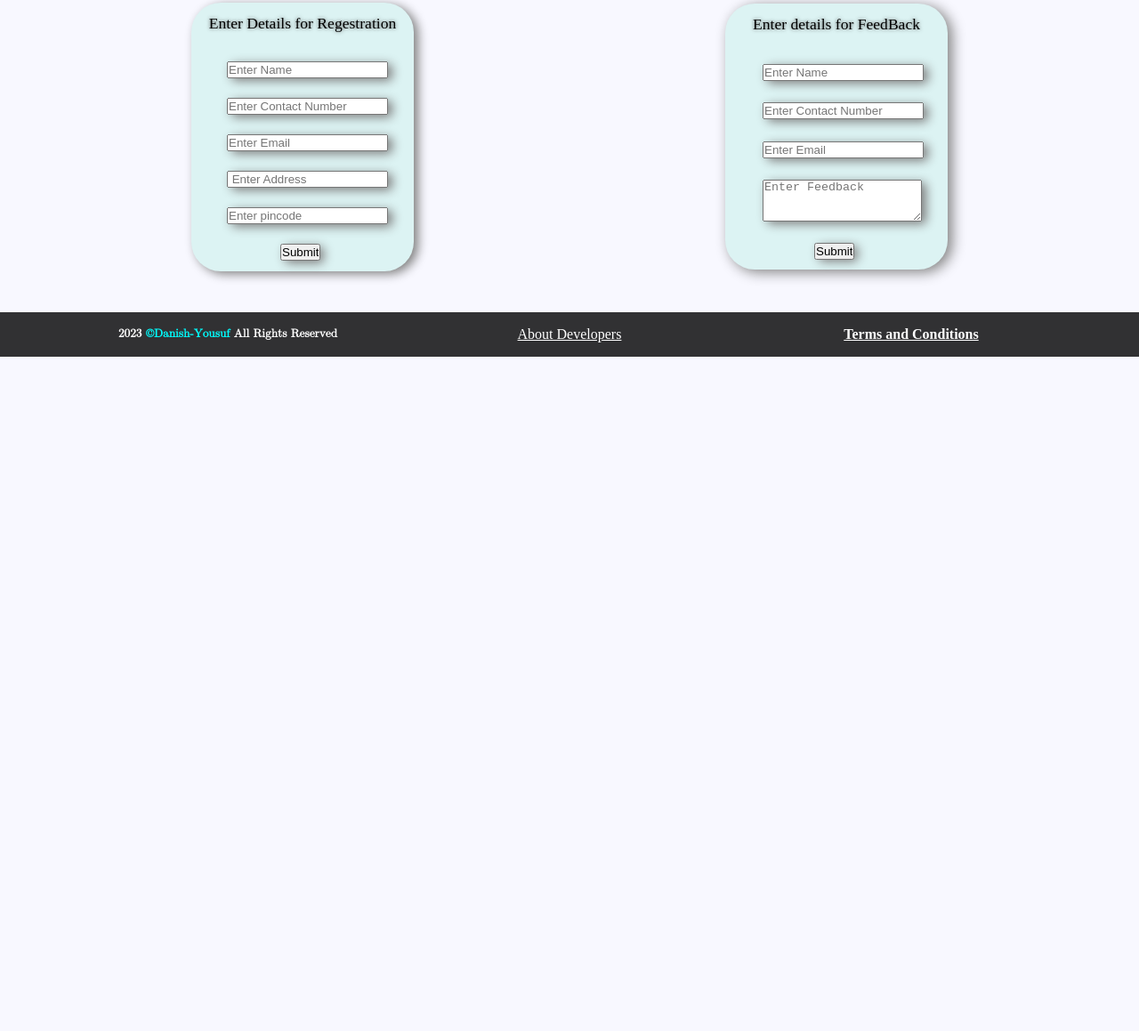
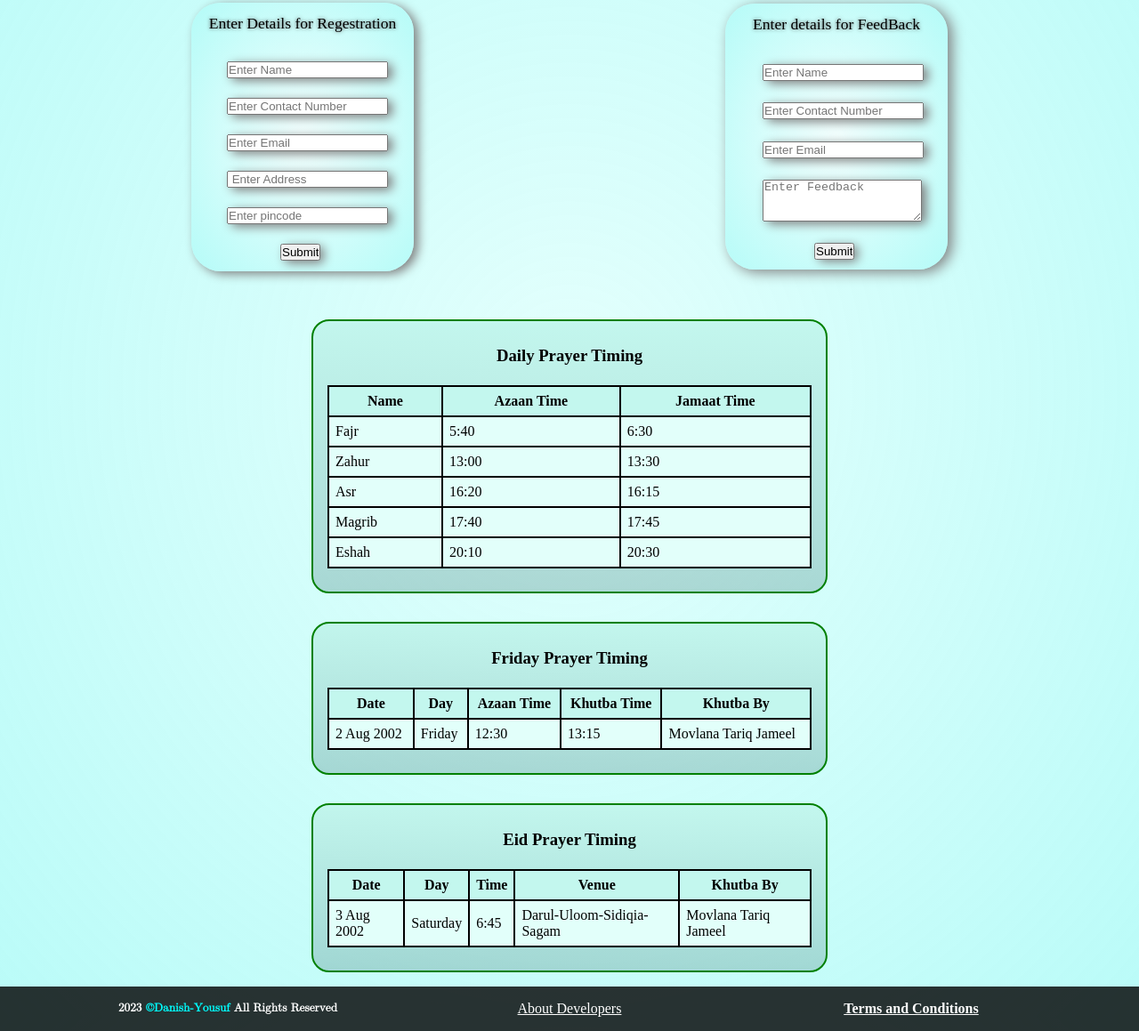
Before and after one commit to Danishyousuf19/DUSK, a plain HTML site: page index.html in a window 1280 px wide. Shown: the part 269-1428 px from the top of the page at 89% size. Before the commit the page ends 800 px from the top, so only its background shows below. Drawn offline with Linux system fonts and the light colour scheme.

Commit message:
Add files via upload

```diff
--- a/index.html
+++ b/index.html
@@ -26,7 +26,7 @@
             <li class="items"> <a href="#page1">Home</a></li>
             <li class="items"> <a href="#">Events</a></li>
             <li class="items"> <a href="#">Education</a></li>
-            <li class="items"> <a href="#">Timetable</a></li>
+            <li class="items"> <a href="#page2">Timetable</a></li>
             <li class="items"> <a href="#">Contact</a></li>
 
             <li class="items">
@@ -65,11 +65,94 @@
             </div>
         </form>
     </section>
+    <section id="page2">
+        <div class="cont">
+
+
+            <div class="boxp2" id="daily">
+                <h3 id="fpt">Daily Prayer Timing</h3>
+                <table>
+                    <tr>
+                        <th>Name</th>
+                        <th>Azaan Time</th>
+                        <th>Jamaat Time</th>
+                    </tr>
+                    <tr>
+                        <td>Fajr</td>
+                        <td>5:40</td>
+                        <td>6:30</td>
+                    </tr>
+                    <tr>
+                        <td>Zahur</td>
+                        <td>13:00</td>
+                        <td>13:30</td>
+                    </tr>
+                    <tr>
+                        <td>Asr</td>
+                        <td>16:20</td>
+                        <td>16:15</td>
+                    </tr>
+                    <tr>
+                        <td>Magrib</td>
+                        <td>17:40</td>
+                        <td>17:45</td>
+                    </tr>
+                    <tr>
+                        <td>Eshah</td>
+                        <td>20:10</td>
+                        <td>20:30</td>
+                    </tr>
+                </table>
+            </div>
+            <div class="boxp2" id="friday">
+                <h3 id="fpt">Friday Prayer Timing</h3>
+
+                <table id="ft">
+
+                    <tr>
+                        <th>Date</th>
+                        <th>Day</th>
+                        <th>Azaan Time</th>
+                        <th> Khutba Time</th>
+                        <th> Khutba By</th>
+                    </tr>
+                    <tr>
+                        <td>2 Aug 2002</td>
+                        <td>Friday</td>
+                        <td>12:30</td>
+                        <td>13:15</td>
+                        <td>Movlana Tariq Jameel</td>
+                    </tr>
+
+                </table>
+            </div>
+            <div class="boxp2" id="eid">
+                <h3 id="fpt">Eid Prayer Timing</h3>
+                <table>
+                    <tr>
+                        <th>Date</th>
+                        <th>Day</th>
+                        <th>Time</th>
+                        <th>Venue</th>
+                        <th>Khutba By</th>
+                    </tr>
+                    <tr>
+                        <td>3 Aug 2002</td>
+                        <td>Saturday</td>
+                        <td>6:45</td>
+                        <td>Darul-Uloom-Sidiqia-Sagam</td>
+                        <td>Movlana Tariq Jameel</td>
+                    </tr>
+                </table>
+
+            </div>
+        </div>
+    </section>
     <footer>
         <h5 id="cr"> 2023 <a href="https://github.com/Danishyousuf19" target="_blank"
                 style="text-decoration: none; color: aqua;">
                 &copy;Danish-Yousuf </a> All Rights Reserved</h5>
-        <a id ="about" href="aboutus.html">About Developers</a>
+        <a id="about" href="aboutus.html">About Developers</a>
 
         <h6 id="tac"><a href="#">Terms and Conditions</a></h6>
     </footer>
--- a/miniminitab.css
+++ b/miniminitab.css
@@ -2,14 +2,14 @@
     display: block;
     margin: 20px auto;
     width: 19rem;
-    background-color: rgb(220, 243,243);
+    background-color: rgb(220, 243, 243);
 }
 
 .enquiry {
     display: block;
     margin: 23px auto;
     width: 19rem;
-    background-color: rgb(220, 243,243);
+    background-color: rgb(220, 243, 243);
 }
 
 #tarea {
@@ -79,36 +79,42 @@
     font-size: 11px;
 }
 
-h5{
+h5 {
     font-size: 10px;
     /* width: 70px; */
 }
 
-.it{
+.it {
     display: block;
     margin: auto;
     /* width: auto; */
 
 }
 
-#reg{
+#reg {
     margin: 9px;
     font-size: 1.1rem;
     text-shadow: 0px 0px 4px rgb(78, 78, 78);
 }
 
-#fed{
+#fed {
     margin: 9px;
     font-size: 1.1rem;
     text-shadow: 0px 0px 4px rgb(78, 78, 78);
 }
-.form-box{
+
+.form-box {
     flex-direction: column;
     margin: 15px 0px;
 }
-.tbw{
+
+.tbw {
     width: 15em;
-    }
-    footer{
-        grid-gap: 20px;
-    }
+}
+
+footer {
+    grid-gap: 20px;
+}
+.boxp2{
+    width: 23rem;
+}
--- a/phone.css
+++ b/phone.css
@@ -113,3 +113,14 @@ footer{
     font-size: 12px;
 
 }
+.boxp2{
+    width: 15rem;
+    padding: 16px 7px;
+    margin: 11px 4px;
+
+    background: linear-gradient(1deg, #79a29f94, #bef6ec);
+}
+td,th{
+   padding: 7px 2px;
+   font-size: 12px;
+}
--- a/style.css
+++ b/style.css
@@ -126,8 +126,7 @@ html {
 
 }
 #body{
-    background-color: ghostwhite;
-}
+       background: radial-gradient(#d3fffb9e,#affbf7de);}
 
 #page1 p {
     padding: 10px;
@@ -213,7 +212,7 @@ margin: 20px 0px;
     margin: 0px 175px;
     width: 250px;
     border-radius: 33px;
-    background-color: rgb(220, 243,243);
+   background: radial-gradient(#feffffbd,#affbf7d4);
     margin-bottom: 22px;
 }
 
@@ -222,7 +221,7 @@ margin: 20px 0px;
     margin: 0px 175px;
     width: 250px;
     border-radius: 33px;
-    background-color: rgb(220, 243,243);
+   background:radial-gradient(#feffffbd,#affbf7d4);
     margin-bottom: 22px;
 }
 
@@ -298,3 +297,52 @@ footer h5{
     color: white;
     text-align: center;
 }
+.boxp2{
+    display: flex;
+    /* height: 10rem; */
+    width: 34rem;
+    border: 2px solid green;
+    padding: 16px;
+    flex-direction: column;
+    align-items: center;
+    border-radius: 20px;
+    margin: 12px;
+    background: linear-gradient(1deg, #72a8a473, #c3f7ee);
+}
+.cont{
+    display: grid;
+    grid-gap: 8px;
+    align-content: center;
+    justify-content: center;
+    align-items: center;
+    justify-items: center;
+}
+#fpt{
+    margin: 12px 0px;
+}
+table,td,th{
+    border: 2px ;
+    border-style: solid;
+    margin: 10px;
+    border-collapse: collapse;
+    width: inherit;
+
+}
+td,th{
+
+    padding: 7px;
+}
+td{
+    background-color: #e2fffa;
+}
+th{
+    background-color:#c3f7ee;
+}
+#page2 {
+    display: flex;
+    flex-direction: column;
+    align-items: center;
+    justify-content: center;
+
+
+}
```
